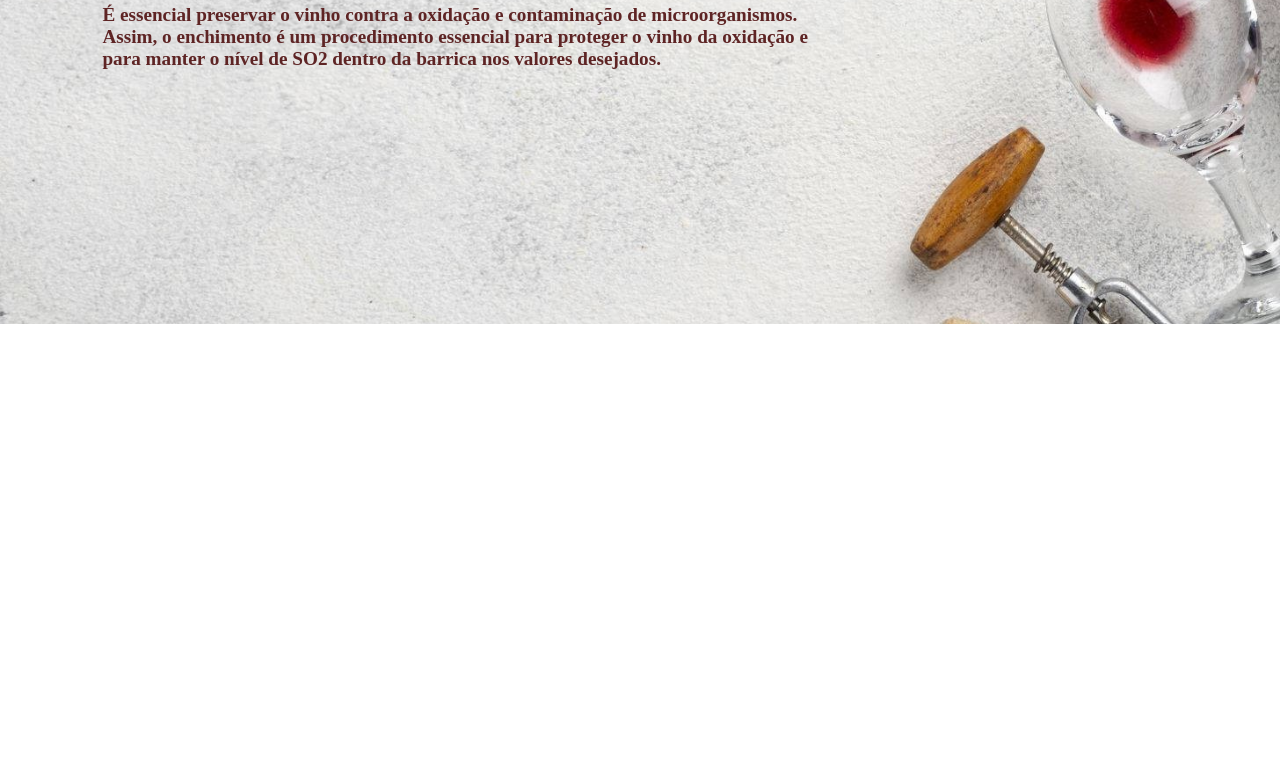
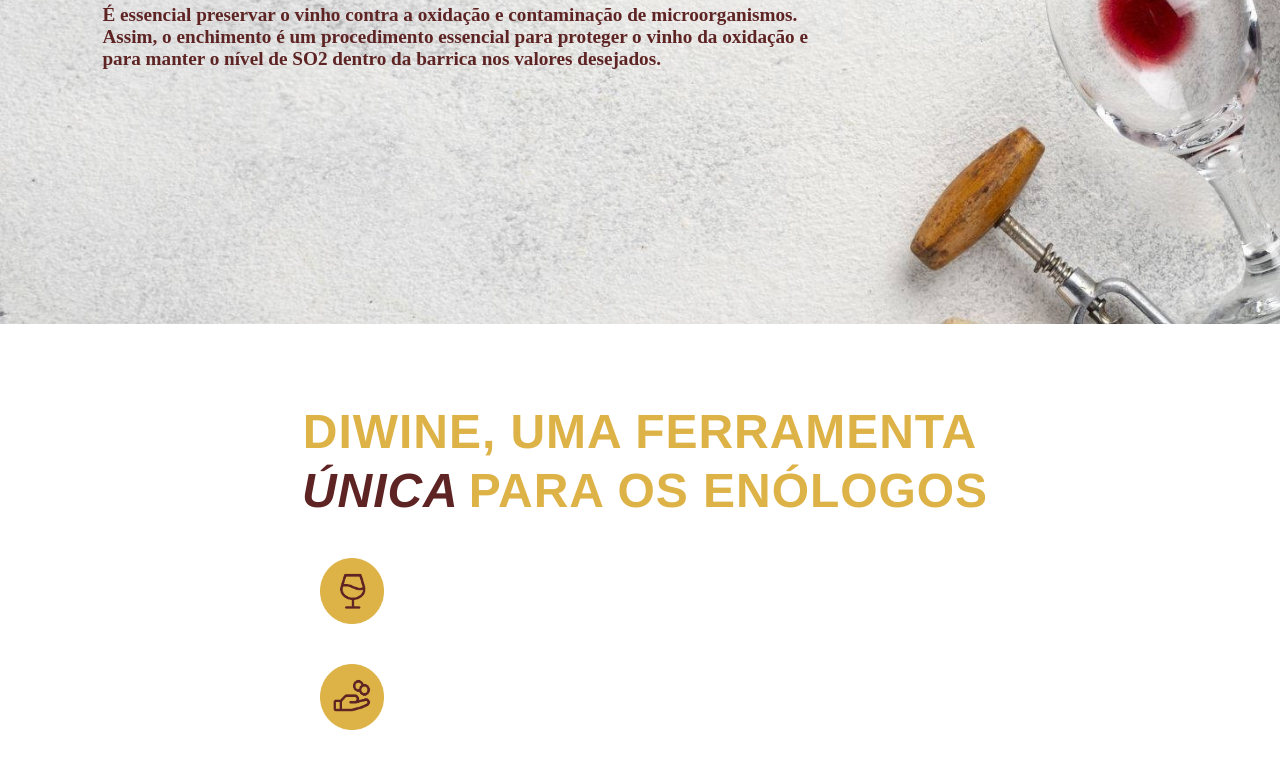
Before and after one commit to giuliacarmona/Projeto-Diwine, a plain HTML site: page Algoritmo/SIte Institucional/index.html in a window 1280 px wide. Shown: the part 476-1244 px from the top of the page. Before the commit the page ends 800 px from the top, so only its background shows below. Drawn offline with Linux system fonts and the light colour scheme.

Commit message:
Modelagem de Dados e Segunda parte do Site institucional

```diff
--- a/Algoritmo/SIte Institucional/index.html
+++ b/Algoritmo/SIte Institucional/index.html
@@ -27,5 +27,19 @@
       <h3>É essencial preservar o vinho contra a oxidação e contaminação de microorganismos. Assim, o enchimento é um procedimento essencial para proteger o vinho da oxidação e para manter o nível de SO2 dentro da barrica nos valores desejados.</h3>
     </div>
   </div>
+
+  <div id="beneficios-content">
+    <h1 class="beneficios-title">DIWINE, UMA FERRAMENTA </h1>
+    <h1 class="beneficios-title2"><span class="unicaColor">ÚNICA</span>PARA OS ENÓLOGOS </h1>
+  </div>
+  <div class="solucoes-beneficios">
+    <div class="reducao-beneficios">
+        <img class="vector" src="img/vectorWine.png">
+      </div>
+      <div class="rentabilidadde-beneficios">
+        <img class="vector" src="img/vectorCash.png">
+      </div>
+    </div>
+  </div>
 </body>
 </html>
--- a/Algoritmo/SIte Institucional/style.css
+++ b/Algoritmo/SIte Institucional/style.css
@@ -78,3 +78,49 @@
   color: #5E2424;
   font-family: Cormorant;
 }
+
+.beneficios-content {
+  background-color: #D9D9D9;
+  height: 1000vh;
+}
+
+.beneficios-content:target {
+    position: sticky;
+    top: 0;
+}
+
+.beneficios-title {
+  display:flex;
+  padding-top: 10vh;
+  align-items: center;
+  justify-content: center;
+  color: #DDB247;
+  letter-spacing: 0.96px;
+  font-size: 6vh;
+}
+
+.beneficios-title2 {
+  display:flex;
+  padding-top: 0.5vh;
+  align-items: center;
+  justify-content: center;
+  color: #DDB247;
+  letter-spacing: 0.96px;
+  font-size: 6vh;
+}
+
+.unicaColor {
+  color:  #5E2424;
+  margin: 0 10px;
+  font-style: italic;
+  letter-spacing: 0.96px;
+  font-size: 6vh;
+}
+
+.vector {
+  width: 5vw;
+  display: flex;
+  margin: 5vh 25vw;
+  justify-content: flex-end;
+  align-items: center;
+}
```
Also changed, not shown: 3 other files.
